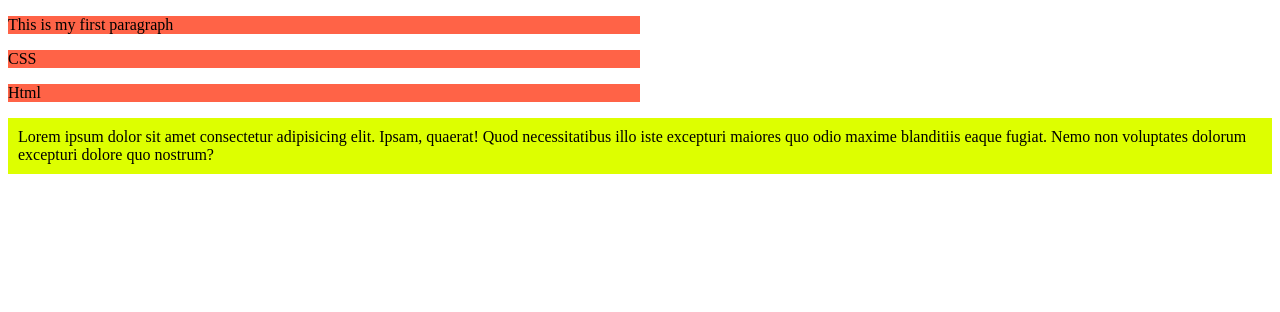
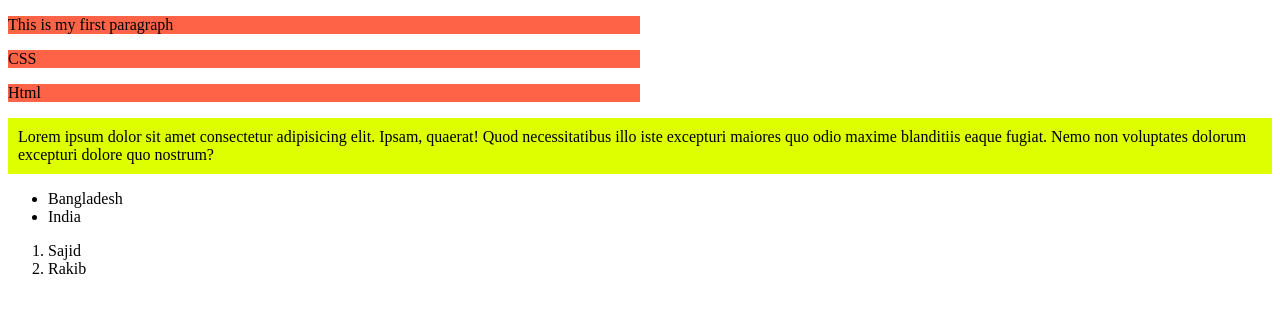
Before and after one commit to Sajid678/my-first-github-repo, a plain HTML site: page index.html in a window 1280 px wide. Drawn offline with Linux system fonts and the light colour scheme.

Commit message:
add new line

```diff
--- a/index.html
+++ b/index.html
@@ -13,5 +13,13 @@
     <div>
         Lorem ipsum dolor sit amet consectetur adipisicing elit. Ipsam, quaerat! Quod necessitatibus illo iste excepturi maiores quo odio maxime blanditiis eaque fugiat. Nemo non voluptates dolorum excepturi dolore quo nostrum?
     </div>
+    <ul>
+        <li>Bangladesh</li>
+        <li>India</li>
+    </ul>
+    <ol>
+        <li>Sajid</li>
+        <li>Rakib</li>
+    </ol>
 </body>
 </html>
```
